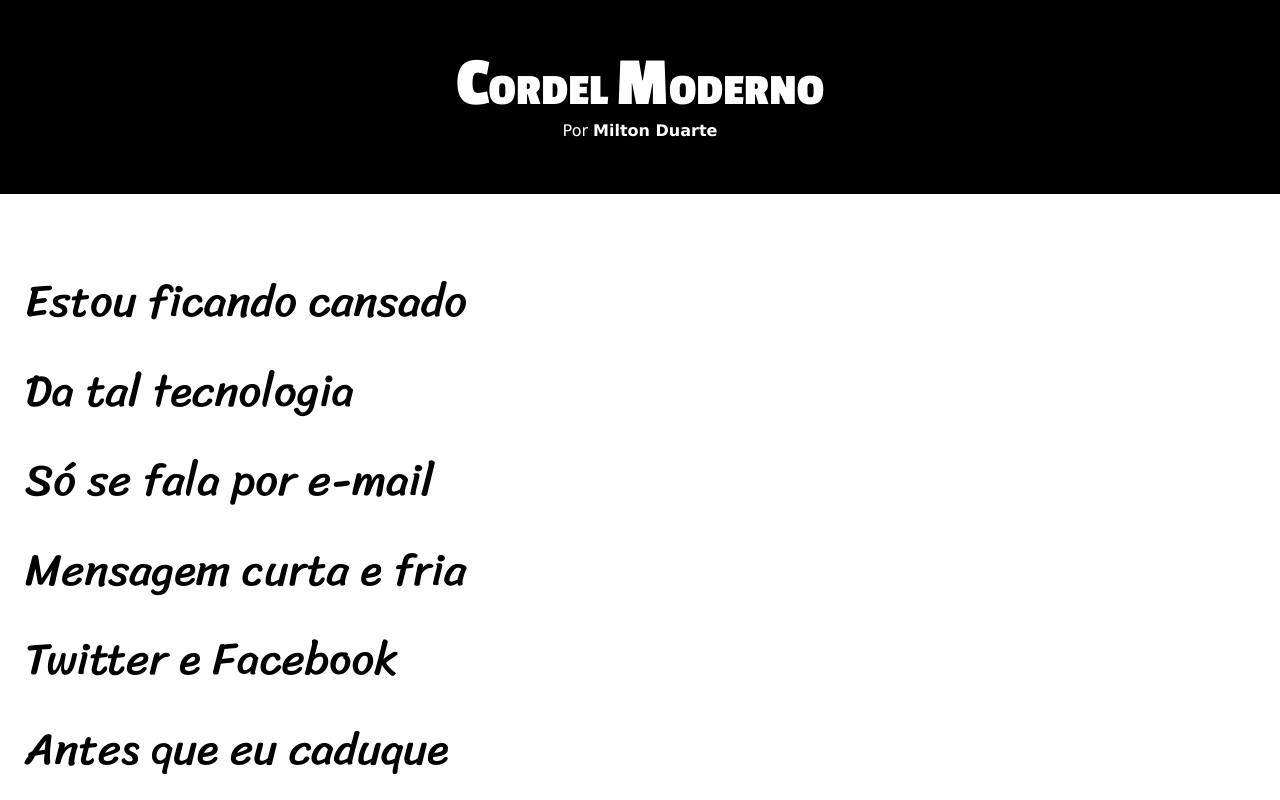
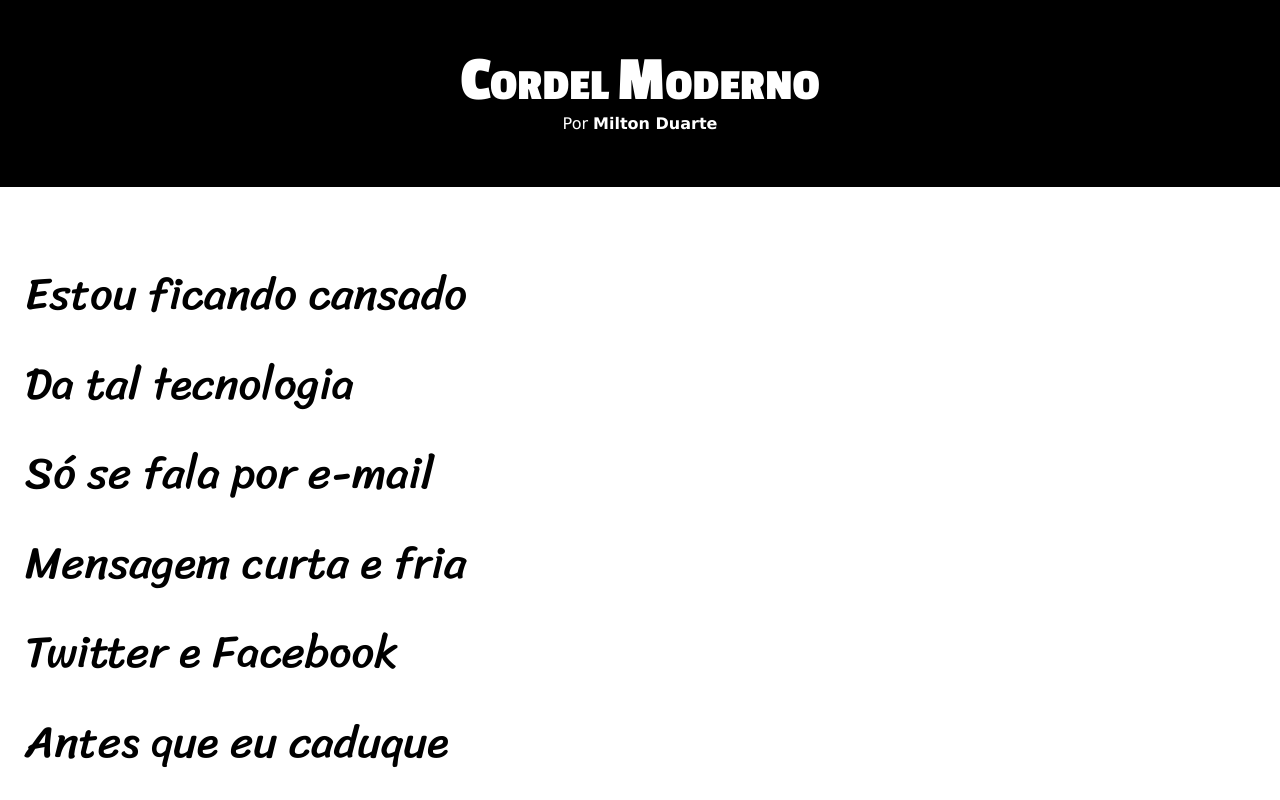
Before and after one commit to ViniciusBoroto/html-css-cursoemvideo, a plain HTML site: page Projetos/projetoCordel/index.html in a window 1280 px wide. Shown: the top 800 px of the page. Drawn offline with Linux system fonts and the light colour scheme.

Commit message:
font updates

```diff
--- a/Projetos/projetoCordel/estilos/estilo.css
+++ b/Projetos/projetoCordel/estilos/estilo.css
@@ -25,14 +25,14 @@ header {
 }
 
 header h1, header h1 > * {
-    font-size: 45px;
+    font-size: 2.8rem;
     text-align: center;
     font-family: var(--fonte2);
     padding: 0;
 }
 
 header h1 strong {
-    font-size: 70px;
+    font-size: 4rem;
 }
 
 header p, header p > * {
@@ -63,7 +63,7 @@ main > section > * {
 }
 
 main section {
-    padding: 113px 25px;
+    padding: 113px 25px 93px 25px;
 
 }
 
```
